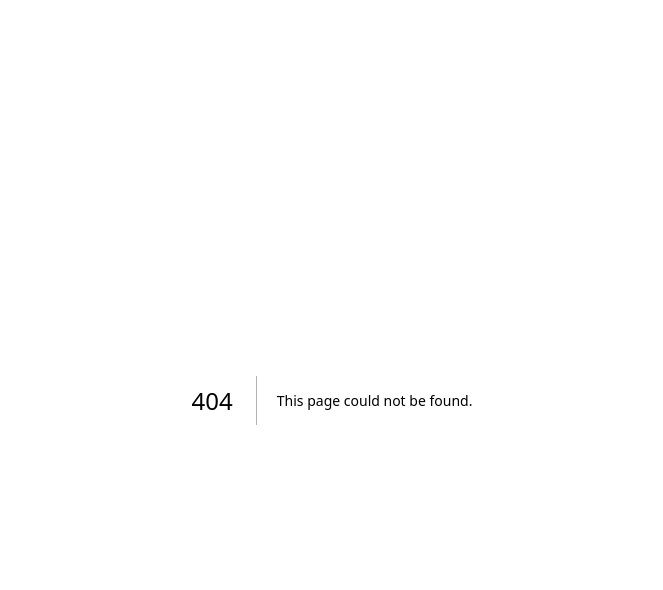
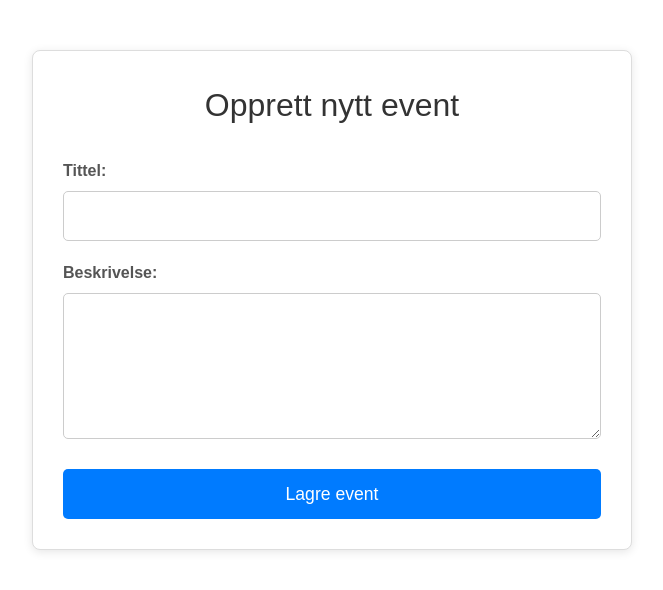
Before and after one commit to OpraEria/social-prototype, a Next.js app: page /eventcreation in a window 1280 px wide. Before the commit this address had no page. Shown: the top 590 px of the page, without its empty margins (308-971 px from the left). Built offline with nearby package versions, Linux system fonts and the light colour scheme.

Commit message:
opprettet side for opprettelse av eventer

```diff
--- /dev/null
+++ b/src/app/eventcreation/page.tsx
@@ -0,0 +1,147 @@
+// app/eventcreation/page.tsx
+"use client"; // Dette er viktig for å bruke React Hooks i en Next.js App Router-komponent
+
+import React, { useState } from "react";
+
+const CreateEventPage: React.FC = () => {
+  const [title, setTitle] = useState<string>("");
+  const [description, setDescription] = useState<string>("");
+  const [message, setMessage] = useState<string>("");
+
+  const handleSubmit = async (e: React.FormEvent) => {
+    e.preventDefault();
+    setMessage("Lagrer event...");
+
+    try {
+      // Her ville du normalt sendt data til API-ruten din (f.eks. /api/eventcreation)
+      // For nå simulerer vi en API-kall
+      console.log("Sender event:", { title, description });
+
+      // Simulerer en forsinkelse for å vise "Lagrer event..."
+      await new Promise((resolve) => setTimeout(resolve, 1500));
+
+      // I en ekte applikasjon ville du håndtert responsen fra API-et
+      // For eksempel: const response = await fetch('/api/eventcreation', { ... });
+      //              const data = await response.json();
+      //              if (response.ok) { ... } else { ... }
+
+      setMessage("Eventet ble lagret!");
+      setTitle(""); // Tøm feltet etter lagring
+      setDescription(""); // Tøm feltet etter lagring
+    } catch (error) {
+      console.error("Feil ved lagring av event:", error);
+      setMessage("Kunne ikke lagre eventet. Prøv igjen.");
+    }
+  };
+
+  return (
+    <div style={styles.container}>
+      <h1 style={styles.heading}>Opprett nytt event</h1>
+      <form onSubmit={handleSubmit} style={styles.form}>
+        <div style={styles.formGroup}>
+          <label htmlFor="title" style={styles.label}>
+            Tittel:
+          </label>
+          <input
+            type="text"
+            id="title"
+            value={title}
+            onChange={(e) => setTitle(e.target.value)}
+            required
+            style={styles.input}
+          />
+        </div>
+        <div style={styles.formGroup}>
+          <label htmlFor="description" style={styles.label}>
+            Beskrivelse:
+          </label>
+          <textarea
+            id="description"
+            value={description}
+            onChange={(e) => setDescription(e.target.value)}
+            required
+            rows={5}
+            style={styles.textarea}
+          ></textarea>
+        </div>
+        <button type="submit" style={styles.button}>
+          Lagre event
+        </button>
+      </form>
+      {message && <p style={styles.message}>{message}</p>}
+    </div>
+  );
+};
+
+const styles: { [key: string]: React.CSSProperties } = {
+  container: {
+    maxWidth: "600px",
+    margin: "50px auto",
+    padding: "30px",
+    border: "1px solid #ddd",
+    borderRadius: "8px",
+    boxShadow: "0 2px 10px rgba(0,0,0,0.1)",
+    backgroundColor: "#fff",
+  },
+  heading: {
+    textAlign: "center",
+    color: "#333",
+    marginBottom: "30px",
+    fontSize: "2em",
+  },
+  form: {
+    display: "flex",
+    flexDirection: "column",
+    gap: "20px",
+  },
+  formGroup: {
+    display: "flex",
+    flexDirection: "column",
+  },
+  label: {
+    marginBottom: "8px",
+    fontWeight: "bold",
+    color: "#555",
+  },
+  input: {
+    padding: "12px",
+    border: "1px solid #ccc",
+    borderRadius: "5px",
+    fontSize: "1em",
+    width: "100%",
+    boxSizing: "border-box", // Inkluderer padding og border i bredden
+    color: "Black",
+  },
+  textarea: {
+    padding: "12px",
+    border: "1px solid #ccc",
+    borderRadius: "5px",
+    fontSize: "1em",
+    width: "100%",
+    boxSizing: "border-box",
+    resize: "vertical", // Lar brukeren endre høyden på tekstboksen
+    color: "Black",
+  },
+  button: {
+    backgroundColor: "#007bff",
+    color: "white",
+    padding: "12px 20px",
+    border: "none",
+    borderRadius: "5px",
+    cursor: "pointer",
+    fontSize: "1.1em",
+    marginTop: "10px",
+    transition: "background-color 0.3s ease",
+  },
+  buttonHover: {
+    backgroundColor: "#0056b3",
+  },
+  message: {
+    marginTop: "20px",
+    textAlign: "center",
+    color: "#007bff",
+    fontWeight: "bold",
+  },
+};
+
+export default CreateEventPage;
```
